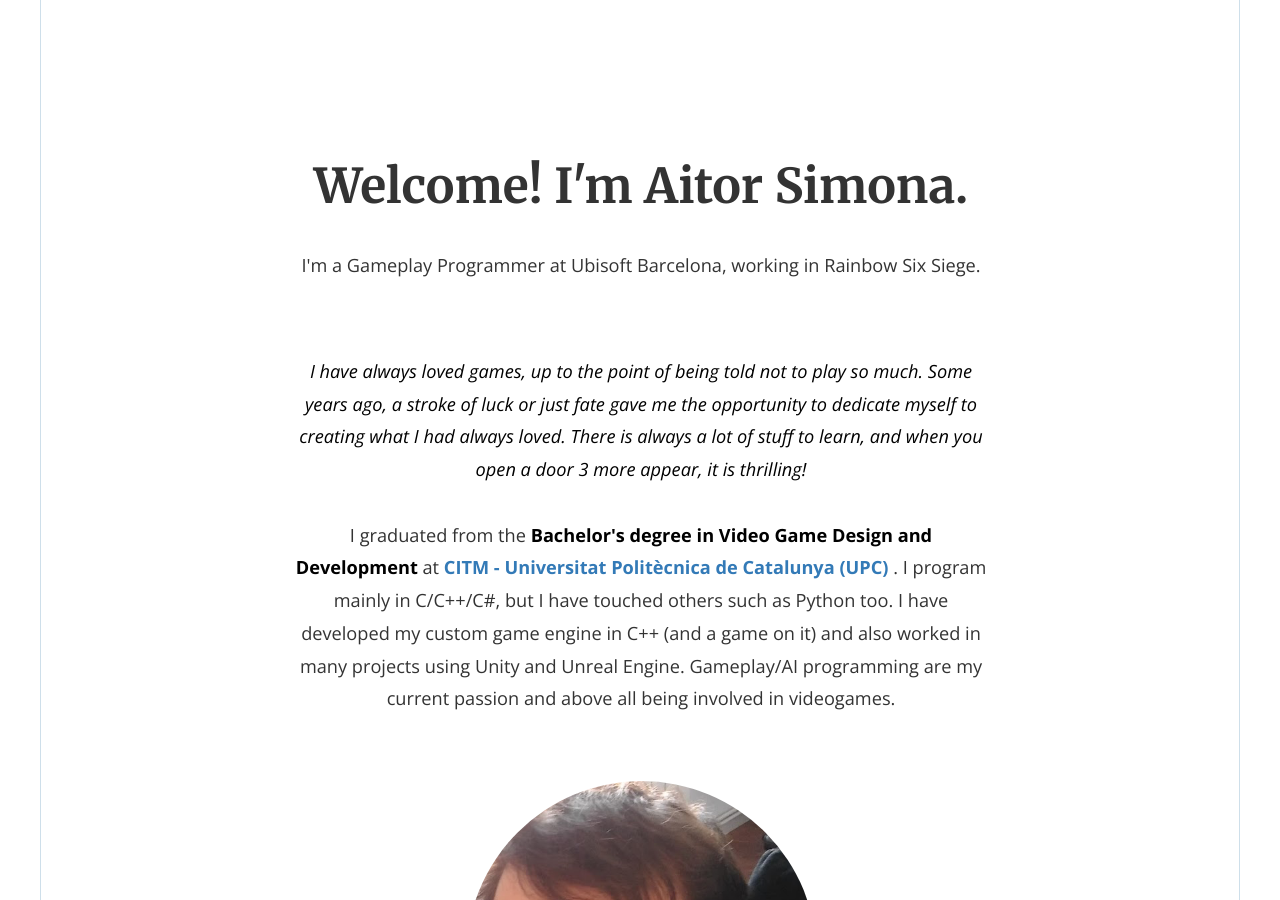
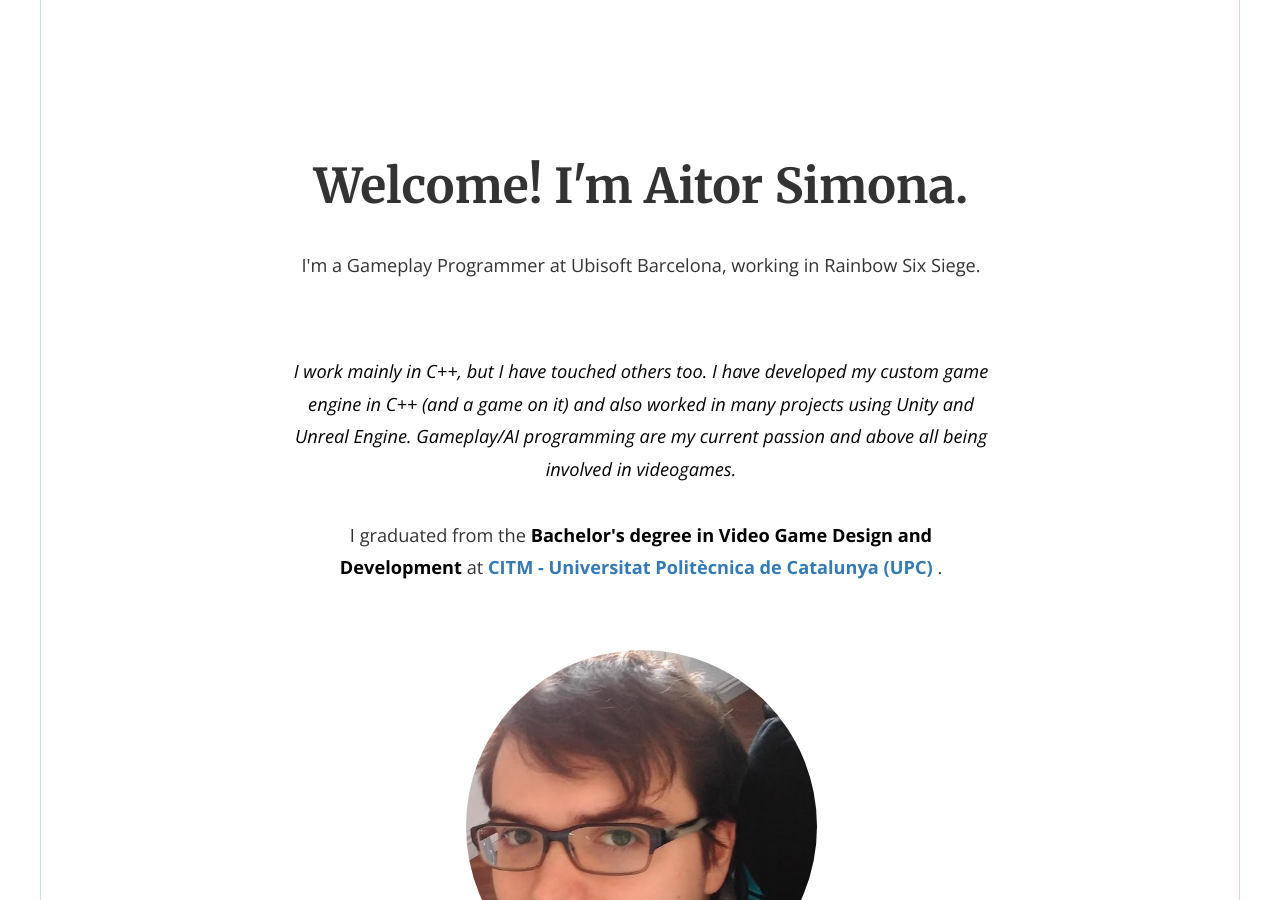
Before and after one commit to AitorSimona/aitorsimona.github.io, a Jekyll site: the page built from index.html, in a window 1280 px wide and 900 px high. Built offline with Jekyll 4.4.1, drawn with Linux system fonts in a browser that asks for light colours; nearby versions of some CDN libraries; the list of posts is cut into pages by our own code.

Commit message:
Update About.yml

```diff
--- a/_data/About.yml
+++ b/_data/About.yml
@@ -1,6 +1,6 @@
 ---
-intro: I have always loved games, up to the point of being told not to play so much. Some years ago, a stroke of luck or just fate gave me the opportunity to dedicate myself to creating what I had always loved. There is always a lot of stuff to learn, and when you open a door 3 more appear, it is thrilling!
-outro: I program mainly in C/C++/C#, but I have touched others such as Python too. I have developed my custom game engine in C++ (and a game on it) and also worked in many projects using Unity and Unreal Engine. Gameplay/AI programming are my current passion and above all being involved in videogames.
+intro: I work mainly in C++, but I have touched others too. I have developed my custom game engine in C++ (and a game on it) and also worked in many projects using Unity and Unreal Engine. Gameplay/AI programming are my current passion and above all being involved in videogames.
+outro:
 myself_img: /img/Myself.png
 
 university_intro: I graduated from the
```
